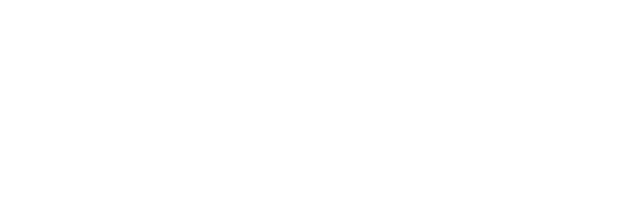
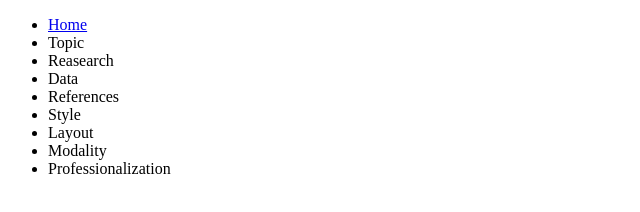
Before and after one commit to LPatton4/com421_sustainable_info_proj, a plain HTML site: page data_page.html in a window 1280 px wide. Shown: the whole page, without its empty margins (0-640 px from the left). Drawn offline with Linux system fonts and the light colour scheme.

Commit message:
copied navigation over to data and research pages

```diff
--- a/data_page.html
+++ b/data_page.html
@@ -9,4 +9,19 @@
 </head>
 
 <body>
+ <nav>
+    <ul>
+      <li><a href="index.html">Home</a></li>
+      <li>Topic</li>
+      <li>Reasearch</li>
+      <li>Data</li>
+      <li>References</li>
+      <li>Style</li>
+      <li>Layout</li>
+      <li>Modality</li>
+      <li>Professionalization</li>
+    </ul>
+  </nav>
+
+
 </body>
```
Also changed, not shown: research_page.html (+15 -0 lines).
